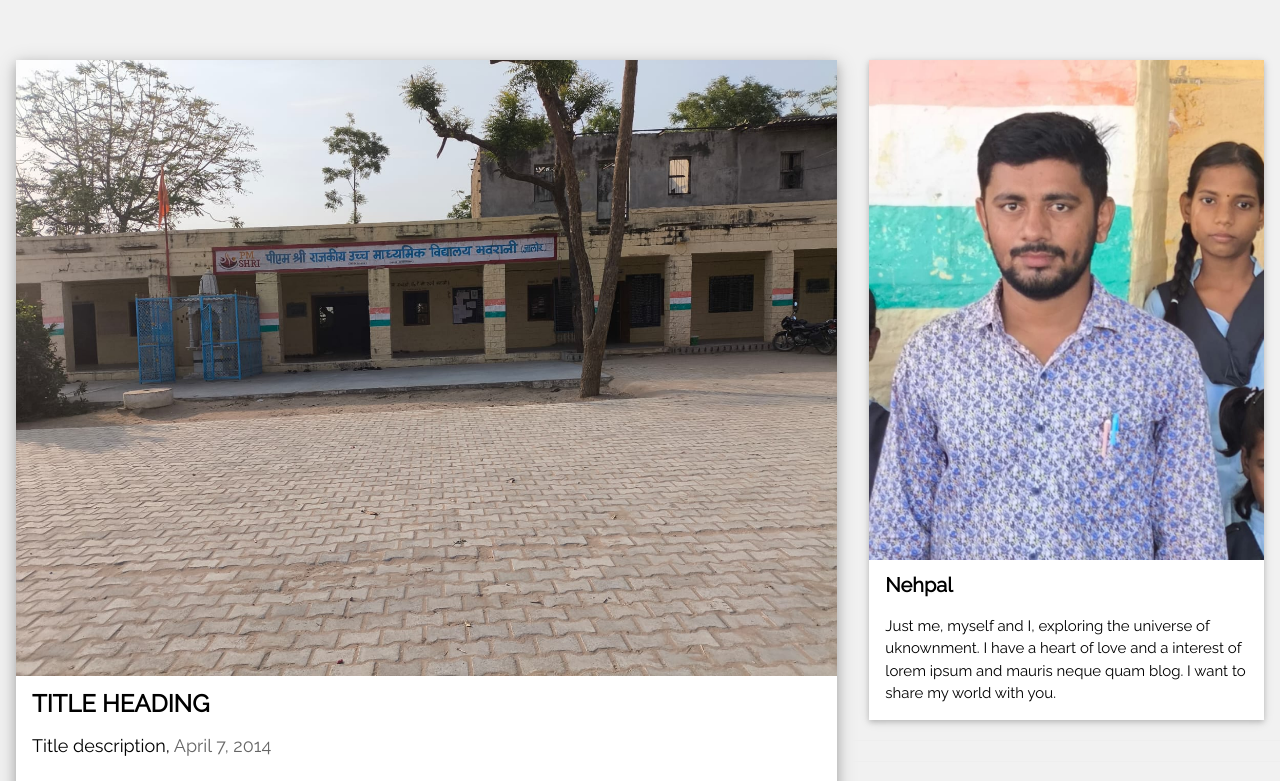
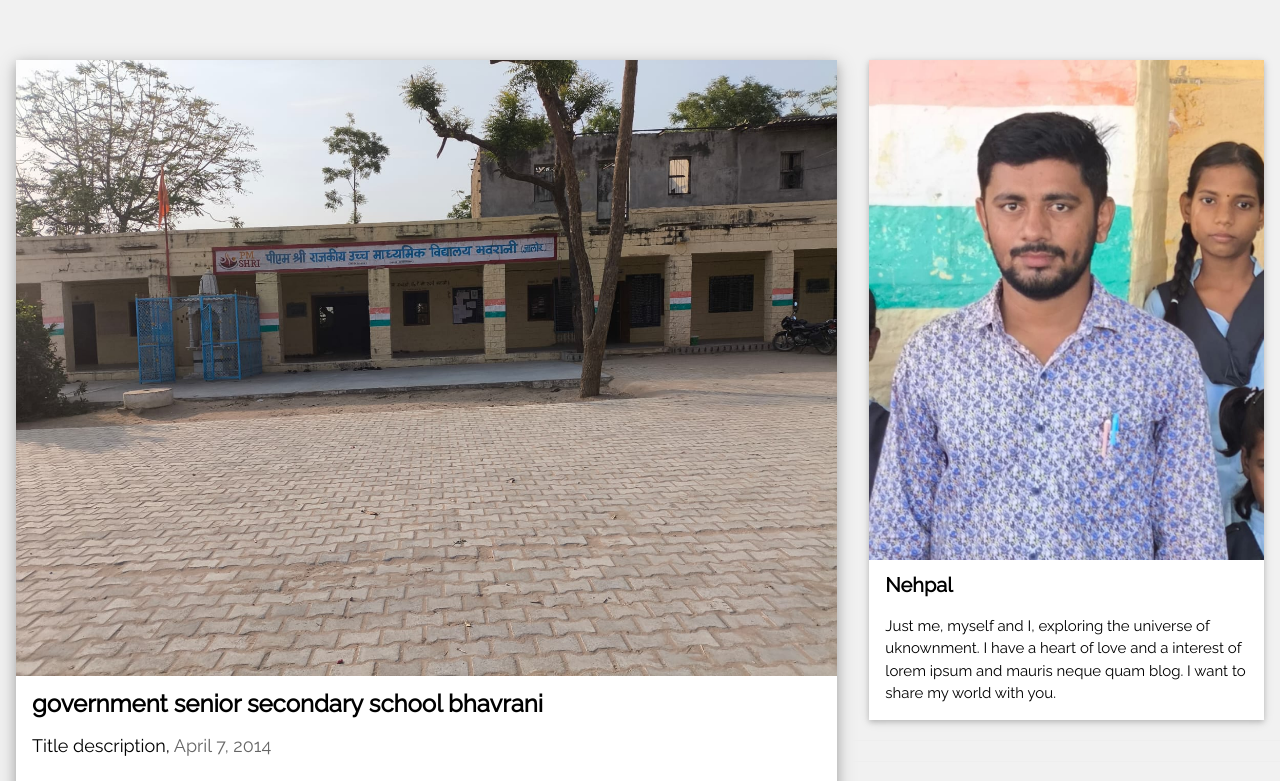
Before and after one commit to kartikcpp/web, a plain HTML site: page index.html in a window 1280 px wide. Shown: the part 137-918 px from the top of the page. Drawn offline with nearby package versions, Linux system fonts and the light colour scheme.

Commit message:
schooll name

```diff
--- a/index.html
+++ b/index.html
@@ -31,7 +31,7 @@ and is wrapped around the whole page content, except for the footer in this exam
   <div class="w3-card-4 w3-margin w3-white">
     <img src="school.jpg" alt="Nature" style="width:100%">
     <div class="w3-container">
-      <h3><b>TITLE HEADING</b></h3>
+      <h3><b>government senior secondary school bhavrani</b></h3>
       <h5>Title description, <span class="w3-opacity">April 7, 2014</span></h5>
     </div>
 
```
